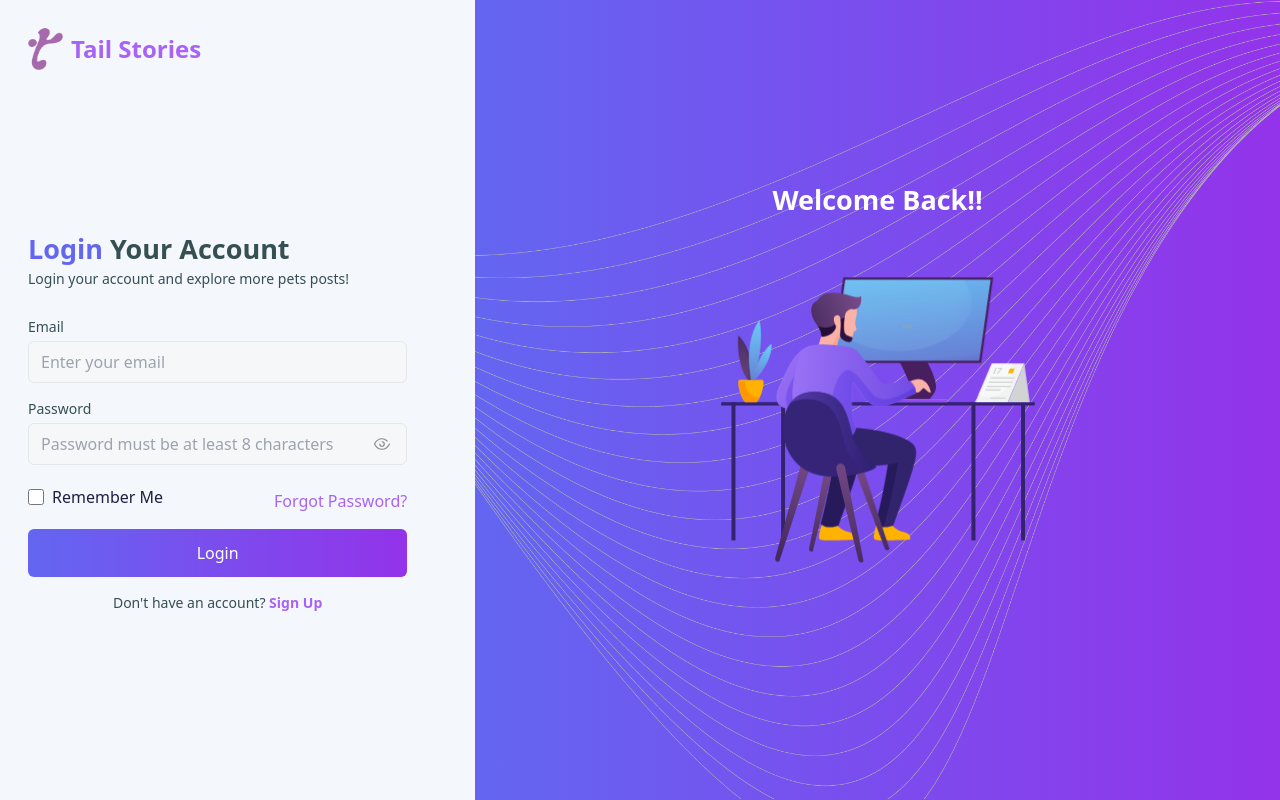
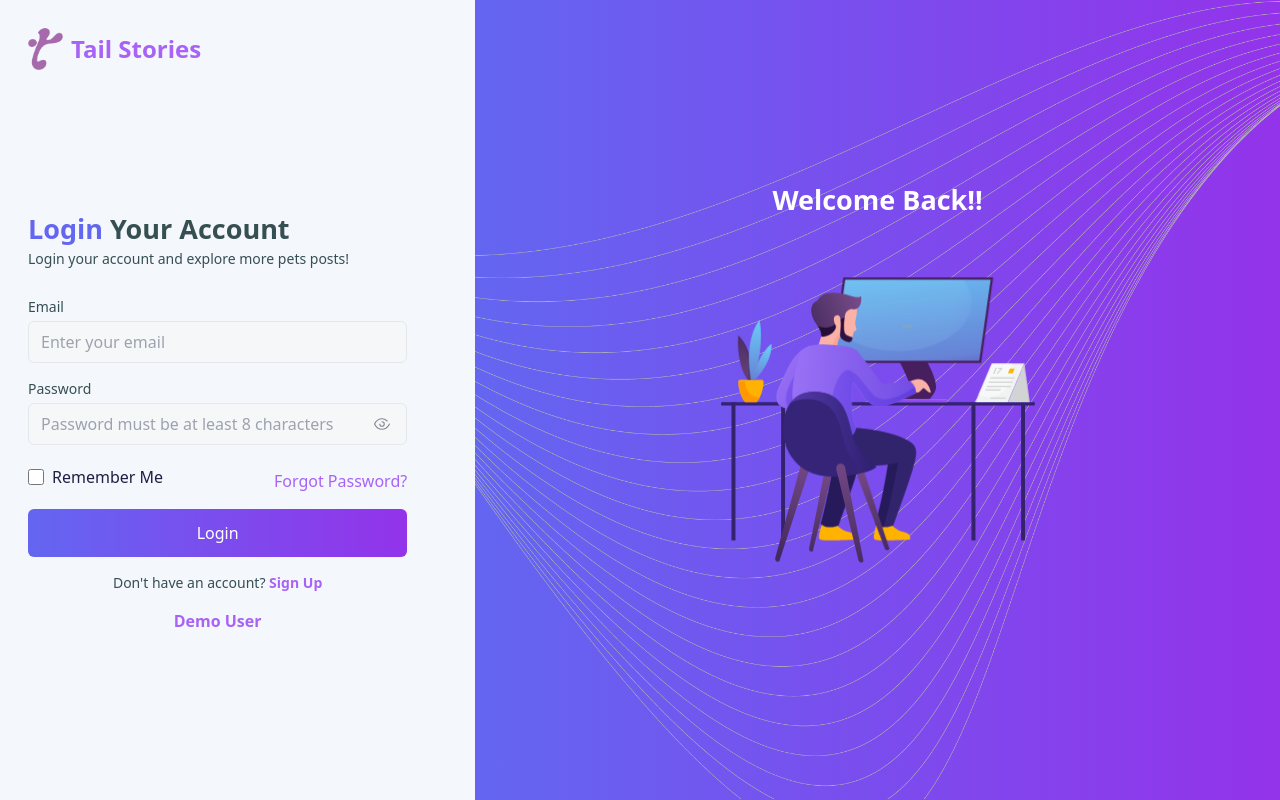
Before and after one commit to rahulsd380/Tail-Stories-Client, a Next.js app: page /login in a window 1280 px wide. Built offline with nearby package versions, Linux system fonts and the light colour scheme.

Commit message:
Added demo user btn in login page

```diff
--- a/src/app/(authLayout)/login/_components/LoginPage.tsx
+++ b/src/app/(authLayout)/login/_components/LoginPage.tsx
@@ -1,12 +1,7 @@
 /* eslint-disable @typescript-eslint/no-explicit-any */
 /* eslint-disable react/no-unescaped-entities */
 "use client";
-// postcard
-// commentcard
-// commentbtn
 
-
-"use client"
 import Image from "next/image";
 import { useState } from "react";
 import { useForm } from "react-hook-form";
@@ -25,39 +20,6 @@ type TLoginData = {
   password: string;
 };
 
-// type TAuthResponse ={
-//   success: boolean;
-//   message: string;
-//   data: {
-//     accessToken: string;
-//     refreshToken: string;
-//     user: {
-//       _id: string;
-//       name: string;
-//       email: string;
-//       role: string;
-//     };
-//   };
-// }
-
-// interface ErrorResponse {
-//   error: {
-//     data: {
-//       errorSourse: {
-//         message: string;
-//         stack: string;
-//         success: boolean;
-//       };
-//       status: number;
-//     };
-//   };
-//   meta: {
-//     request: Request;
-//     response: Response;
-//   };
-// }
-
-
 const LoginPage = () => {
   const [login, { isLoading: isLoginIn }] = useLoginMutation();
   const router = useRouter();
@@ -67,6 +29,7 @@ const LoginPage = () => {
     register,
     handleSubmit,
     formState: { errors },
+    setValue,
   } = useForm<TLoginData>();
   const [showPassword, setShowPassword] = useState(false);
 
@@ -79,18 +42,20 @@ const LoginPage = () => {
     try {
       const response = await login(loginData).unwrap();
       const user = verifyToken(response.data?.accessToken);
-      console.log(response)
+      console.log(response);
 
       dispatch(setUser({ user, token: response.data.accessToken }));
       toast.success("Logged in successfully.");
       router.push("/");
-    } catch (err:any) {
+    } catch (err: any) {
       toast.error(err?.data?.message);
     }
   };
 
-
-
+  const fillDemoCredentials = () => {
+    setValue("email", "rahuladmin@gmail.com");
+    setValue("password", "11111111");
+  };
 
   return (
     <div className="w-full">
@@ -117,7 +82,7 @@ const LoginPage = () => {
               {...register("email", { required: "Email is required" })}
               type="text"
               id="email"
-              className="bg-primary-70 px-3 py-2 rounded-md border focus:outline-none focus:border-primary-20 transition duration-300 focus:shadow flex-1 w-full "
+              className="bg-primary-70 px-3 py-2 rounded-md border focus:outline-none focus:border-primary-20 transition duration-300 focus:shadow flex-1 w-full"
               placeholder="Enter your email"
             />
             {errors.email && (
@@ -172,7 +137,6 @@ const LoginPage = () => {
             {/* Remember Me */}
             <div className="flex items-center gap-2">
               <input
-                // {...register("rememberMe")}
                 type="checkbox"
                 id="rememberMe"
                 className="accent-primary-30 size-4"
@@ -186,7 +150,10 @@ const LoginPage = () => {
             </div>
 
             {/* Forgot password */}
-            <Link href={"/forget-password"} className="text-primary-30 font-medium text-end mt-2 cursor-pointer hover:underline">
+            <Link
+              href={"/forget-password"}
+              className="text-primary-30 font-medium text-end mt-2 cursor-pointer hover:underline"
+            >
               Forgot Password?
             </Link>
           </div>
@@ -201,6 +168,16 @@ const LoginPage = () => {
               Sign Up
             </Link>
           </p>
+
+          <div className="flex items-center justify-center">
+            <button
+              type="button"
+              onClick={fillDemoCredentials}
+              className="font-semibold text-primary-30"
+            >
+              Demo User
+            </button>
+          </div>
         </form>
       </div>
     </div>
--- a/src/app/(commonLayout)/_components/CommonLayoutPage/CommonLayoutPage.tsx
+++ b/src/app/(commonLayout)/_components/CommonLayoutPage/CommonLayoutPage.tsx
@@ -10,9 +10,10 @@ import { TPost } from '../../../../components/Home/NewsFeed/Posts/posts.types';
 import { useGetAllPostsQuery } from '@/redux/features/Posts/postsApi';
 import { useAppSelector } from '@/redux/hooks';
 import { selectCurrentUser } from '@/redux/features/Auth/authSlice';
+import { TLoggedInUser } from '@/components/Home/Navbar/Navbar';
 
 const CommonLayoutPage = () => {
-    const user = useAppSelector(selectCurrentUser);
+    const user = useAppSelector(selectCurrentUser) as TLoggedInUser;
     const router = useRouter();
 
     useEffect(() => {
```
